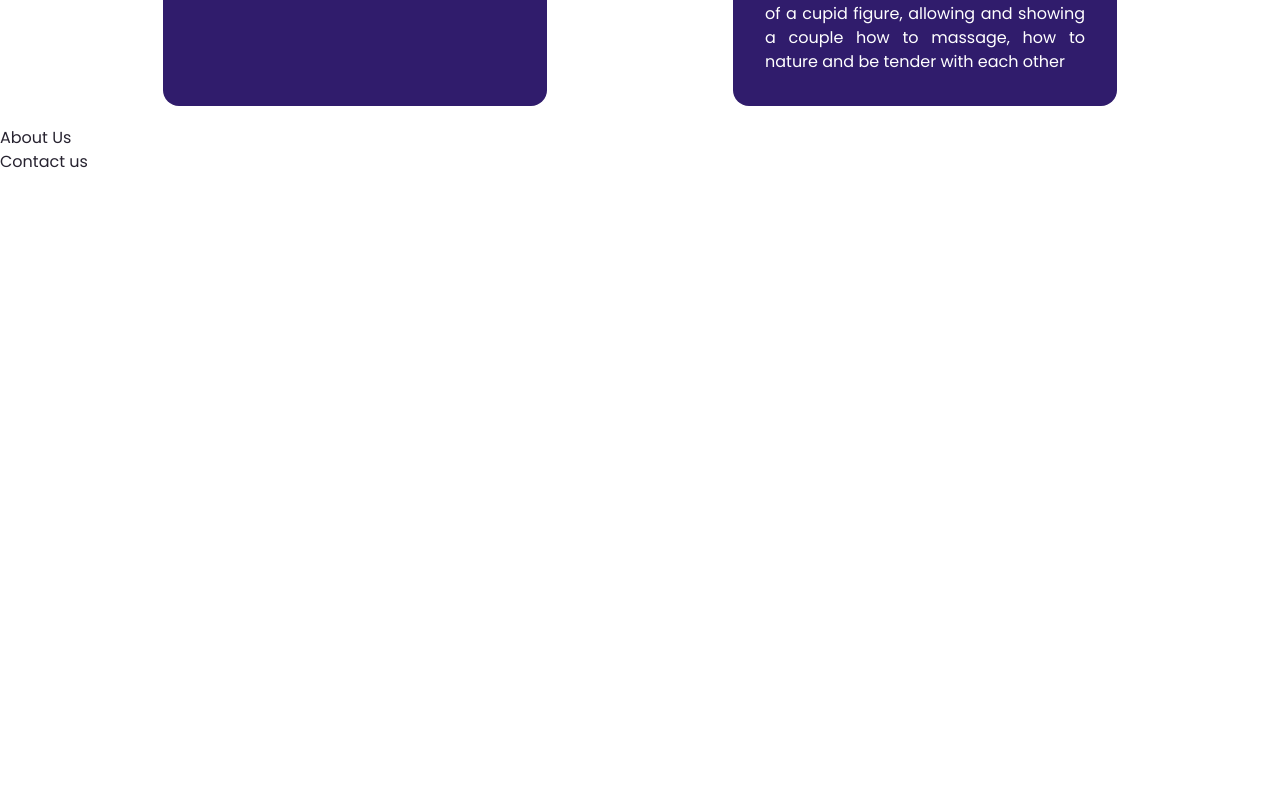
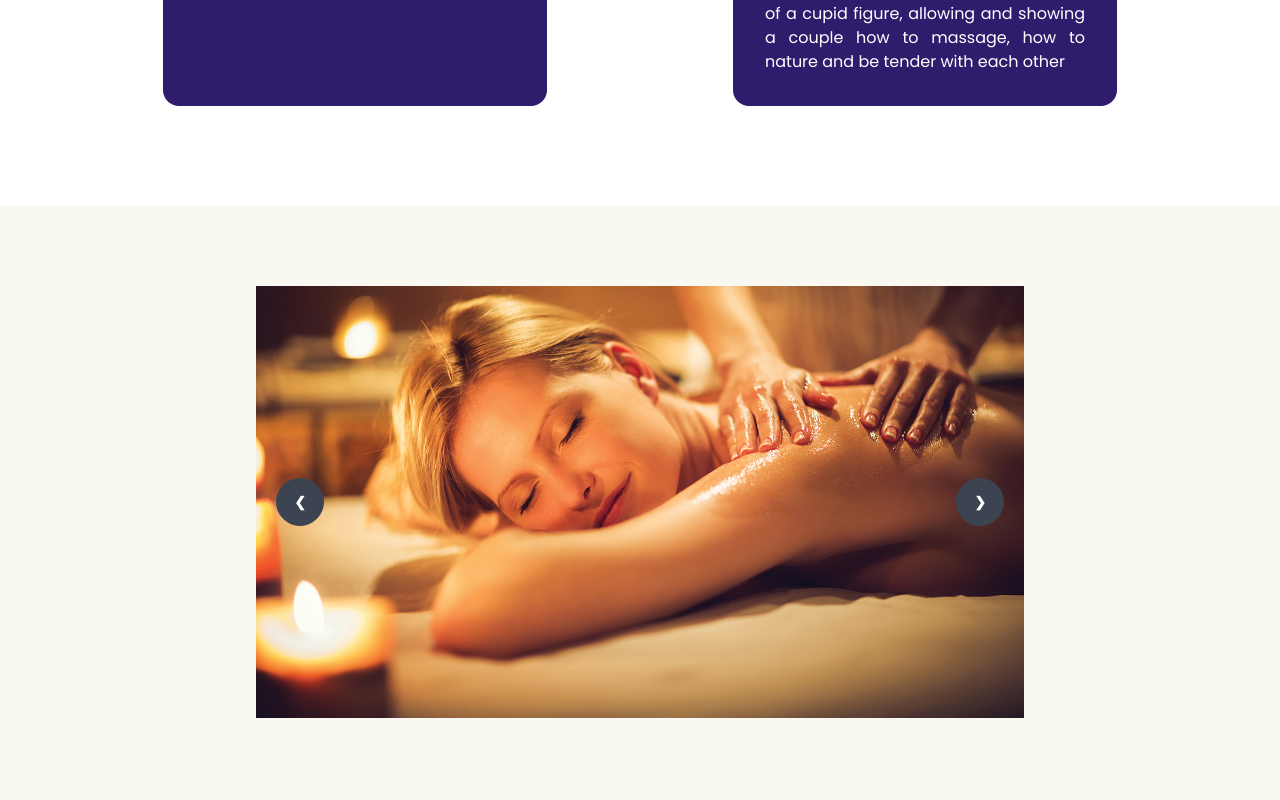
Before and after one commit to YSanj98/serene-naturist-re-design, a React (Vite) app: page / in a window 1280 px wide. Shown: the part 2580-3380 px from the top of the page. Before the commit the page ends 2754 px from the top, so only its background shows below. Built offline with nearby package versions, Linux system fonts and the light colour scheme; a web font is replaced by a local one.

Commit message:
carousel

```diff
--- a/src/components/Price/index.tsx
+++ b/src/components/Price/index.tsx
@@ -7,9 +7,44 @@
 
 const Price = (props: Props) => {
   return (
-    <div>
-        About Us
+    <div className="flex justify-center myclip bg-[#f9f9f1] pb-[400px] mt-20">
+      <div className="carousel w-3/5 h-50 mt-20">
+
+        <div id="slide1" className="carousel-item relative w-full">
+          <img src="src/assets/images/img1-carousel.jpg" className="w-full" />
+          <div className="absolute flex justify-between transform -translate-y-1/2 left-5 right-5 top-1/2">
+            <a href="#slide4" className="btn btn-circle">❮</a>
+            <a href="#slide2" className="btn btn-circle">❯</a>
+          </div>
+        </div>
+
+        <div id="slide2" className="carousel-item relative w-full">
+          <img src="src/assets/images/img2-carousel.jpg" className="w-full" />
+          <div className="absolute flex justify-between transform -translate-y-1/2 left-5 right-5 top-1/2">
+            <a href="#slide1" className="btn btn-circle">❮</a>
+            <a href="#slide3" className="btn btn-circle">❯</a>
+          </div>
+        </div>
+
+        <div id="slide3" className="carousel-item relative w-full">
+          <img src="src/assets/images/img3-carousel.jpg" className="w-full" />
+          <div className="absolute flex justify-between transform -translate-y-1/2 left-5 right-5 top-1/2">
+            <a href="#slide2" className="btn btn-circle">❮</a>
+            <a href="#slide4" className="btn btn-circle">❯</a>
+          </div>
+        </div>
+
+        <div id="slide4" className="carousel-item relative w-full">
+          <img src="src/assets/images/img4-carousel.jpg" className="w-full" />
+          <div className="absolute flex justify-between transform -translate-y-1/2 left-5 right-5 top-1/2">
+            <a href="#slide3" className="btn btn-circle">❮</a>
+            <a href="#slide1" className="btn btn-circle">❯</a>
+          </div>
+        </div>
+
     </div>
+
+</div>
 
   )
 }
```
